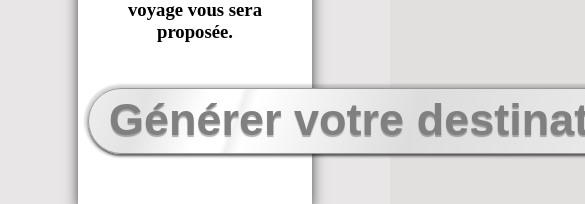
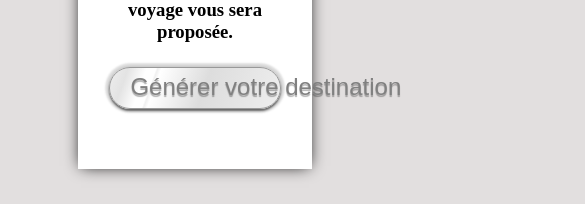
Before and after one commit to Jonathan280286/Projet-2-random_train, a React (Create React App) app: page /PageGenerateur in a window 390 px wide. Shown: the part 412-616 px from the top of the page, 585 px wide, since content can reach past the window. Built offline with nearby package versions, Linux system fonts and the light colour scheme.

Commit message:
css correction generateur

```diff
--- a/src/Pages/pageGenerateur.css
+++ b/src/Pages/pageGenerateur.css
@@ -1,4 +1,5 @@
 .button {
+  width: 50%;
     margin-top: 1em;
     backface-visibility: hidden;
     position: relative;
@@ -12,15 +13,11 @@
     padding: 5px 20px 7px 20px;
     box-shadow: 0px 2px 2px rgba(0,0,0,0.5),0px 0px 5px rgba(0,0,0,0.25),0px 0px 2px 4px rgba(0,0,0,0.1);
     color: grey;
-    font-size: 45px;
-    font-weight: 900;
-    font-style: normal;
-    text-shadow: 0px 2px 1px rgba(0,0,0,0.3)
+    text-shadow: 0px 2px 1px rgba(0,0,0,0.3);
+    font-size: 2em;
     }
     .button > div {
       color: #fff;
-    font-size: 10px;
-    font-family: Helvetica Neue;
     font-weight: initial;
     font-style: normal;
     text-align: center;
@@ -67,3 +64,11 @@
       -webkit-box-shadow: 0px 0px 15px -3px #000000;
 box-shadow: 0px 0px 15px -3px #000000;
     }
+
+/* Medium devices (tablets, 999px)*/
+@media (max-width: 999px) {
+    .button {
+      width: 80%;
+      font-size: 1.5em;
+    }
+  }
--- a/src/Pages/pageGenerateur.js
+++ b/src/Pages/pageGenerateur.js
@@ -42,7 +42,7 @@ const PageGenerateur = (props) => {
         navigate("/pageResult")
     }
     return (
-        <div className='imageDepart'>
+        <div>
 
             <div className='containerA'>
                 <Logo />
--- a/src/Pages/pageResult.js
+++ b/src/Pages/pageResult.js
@@ -20,7 +20,7 @@ const PageResult = (props) => {
     console.log(gareArrivee2)
     /*Function Recuperation gare arrivée  de enfant à Parent */
     return (
-        <div className='imageDepart2'>
+        <div>
             <div className='containerA'>
                 <Logo />
                 <div className='flex-container-resultat' >
@@ -37,6 +37,7 @@ const PageResult = (props) => {
             </div>
             <h1>{gareArrivee2}</h1>
         </div>
+
     );
 };
 export default PageResult;
```
